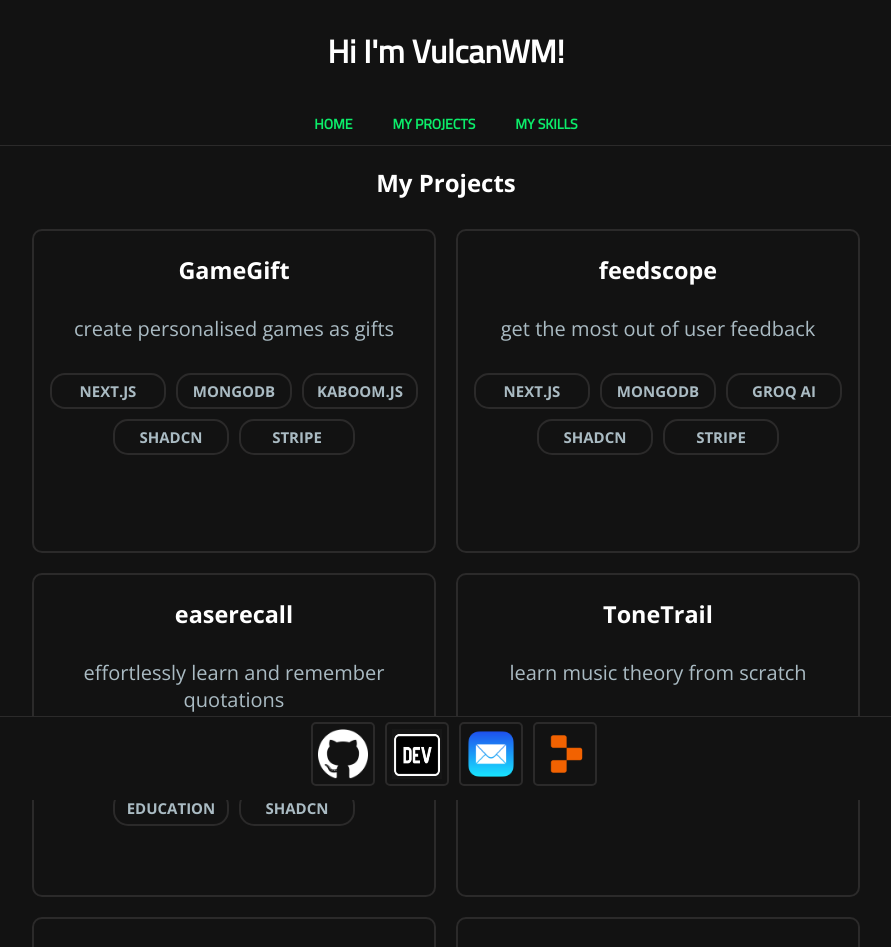
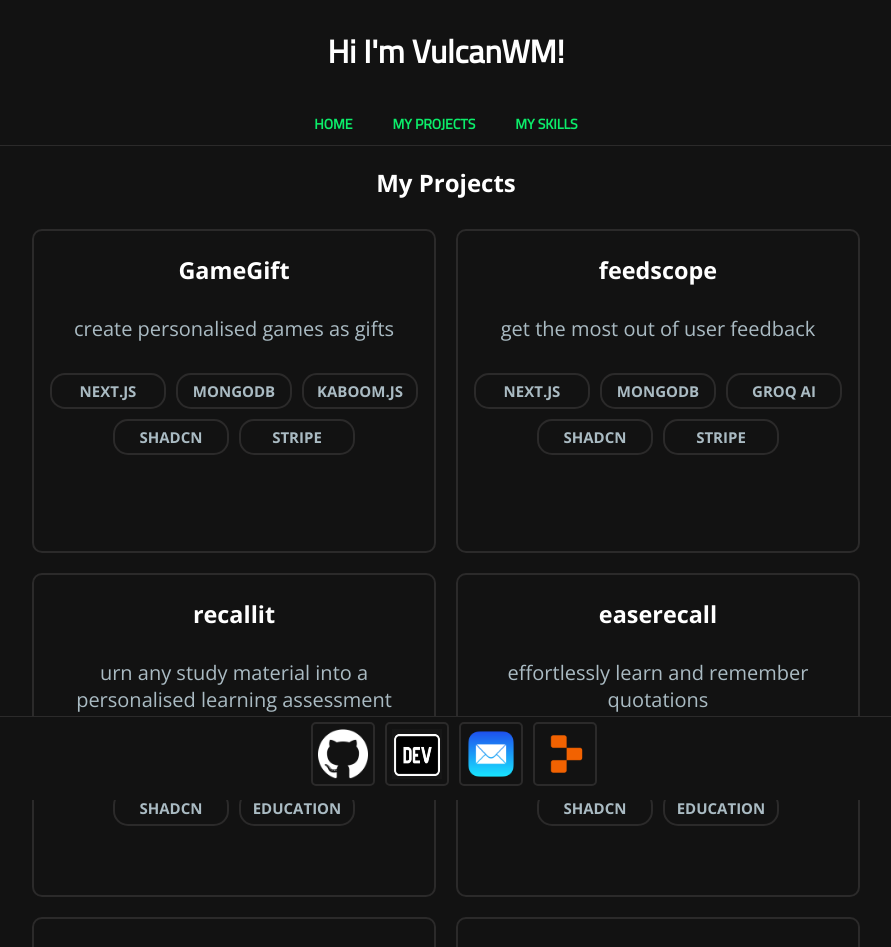
Before and after one commit to VulcanWM/vulcanwm, a Next.js app: page /projects in a window 1280 px wide. Shown: the top 947 px of the page, without its empty margins (194-1085 px from the left). Built offline with nearby package versions, Linux system fonts and the light colour scheme.

Commit message:
added recallit

```diff
--- a/lists/projects.js
+++ b/lists/projects.js
@@ -9,10 +9,15 @@ export const projects = {
     "Desc": "get the most out of user feedback",
     "Tags": ['Next.js', 'MongoDB', 'Groq AI', 'shadcn', 'Stripe']
   },
+  "recallit": {
+    "Link": "https://recallit.vercel.app",
+    "Desc": "urn any study material into a personalised learning assessment",
+    "Tags": ['Next.js', 'MongoDB', 'GroqAI', 'shadcn', 'Education']
+  },
   "easerecall": {
     "Link": "https://easerecall.netlify.app",
     "Desc": "effortlessly learn and remember quotations",
-    "Tags": ["Next.js", "React.js", "MongoDB", "Education", "shadcn"]
+    "Tags": ["Next.js", "React.js", "MongoDB", "shadcn", "Education"]
   },
   "ToneTrail": {
     "Link": "https://tonetrail.vercel.app",
```
